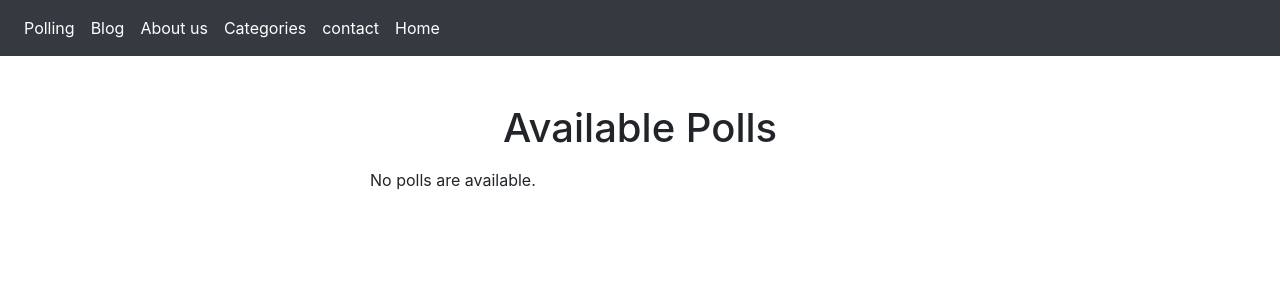
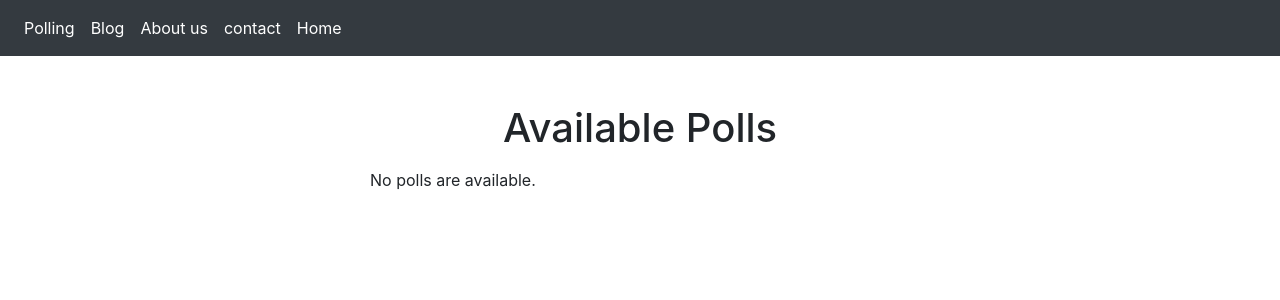
Before and after one commit to ka1antarBAB/Django_polling_project, a Django app: page /polls/ in a window 1280 px wide. Shown: the top 300 px of the page. Run offline with Django 3.2, Linux system fonts and the light colour scheme; data that the repository does not hold is empty; parts of the project's set-up code (start-up, migrations or seed data) failed here and were passed over; some libraries are stand-ins or nearby versions.

Commit message:
cahgne deploy host ip and remove categoris in base.html

```diff
--- a/templates/base.html
+++ b/templates/base.html
@@ -29,10 +29,6 @@
             </li>
 
             <li class="nav-item active">
-                <a class="nav-link" href="#">Categories</a>
-            </li>
-
-            <li class="nav-item active">
                 <a class="nav-link" href="#">contact</a>
             </li>
 
```
Also changed, not shown: 1 other file.
